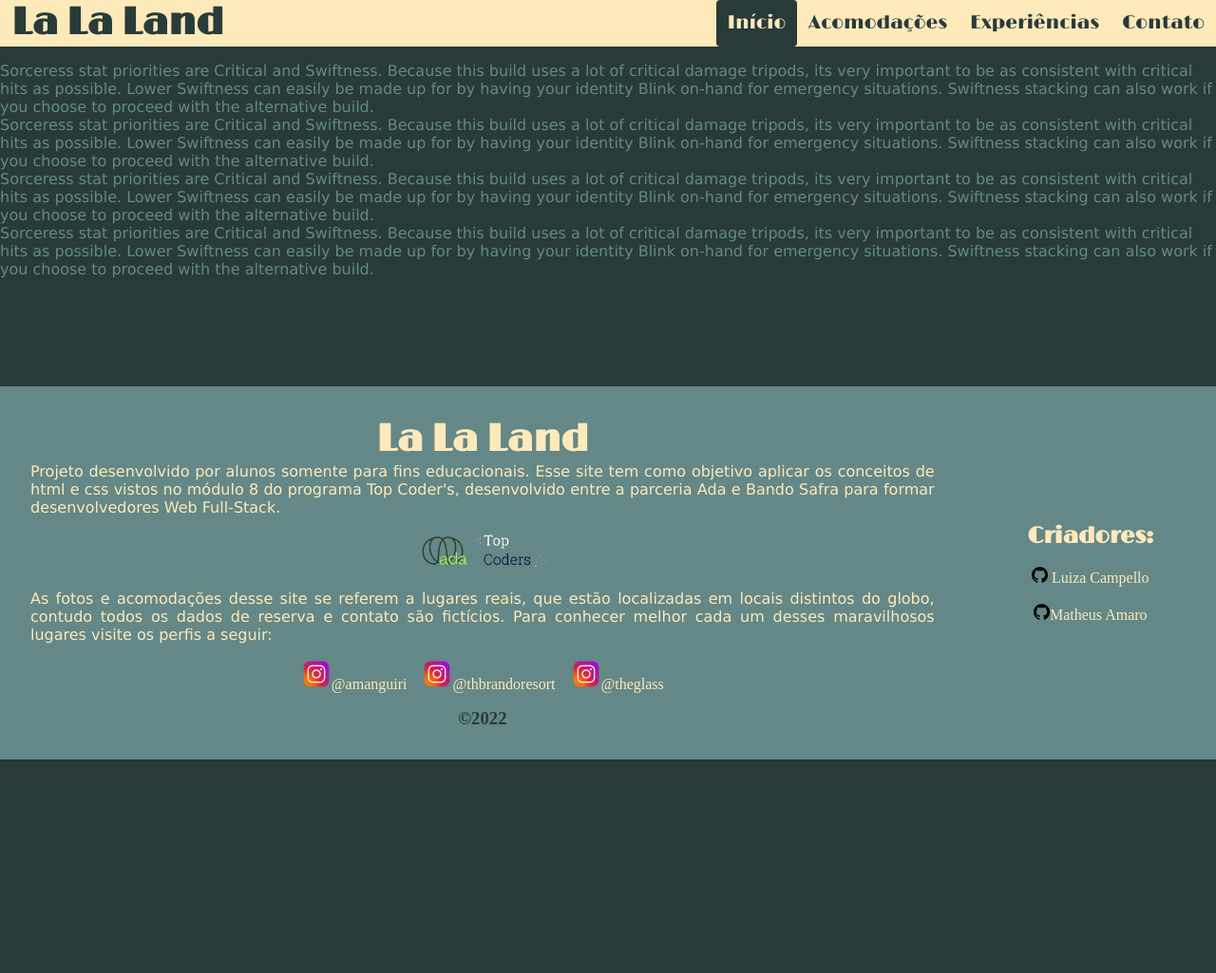
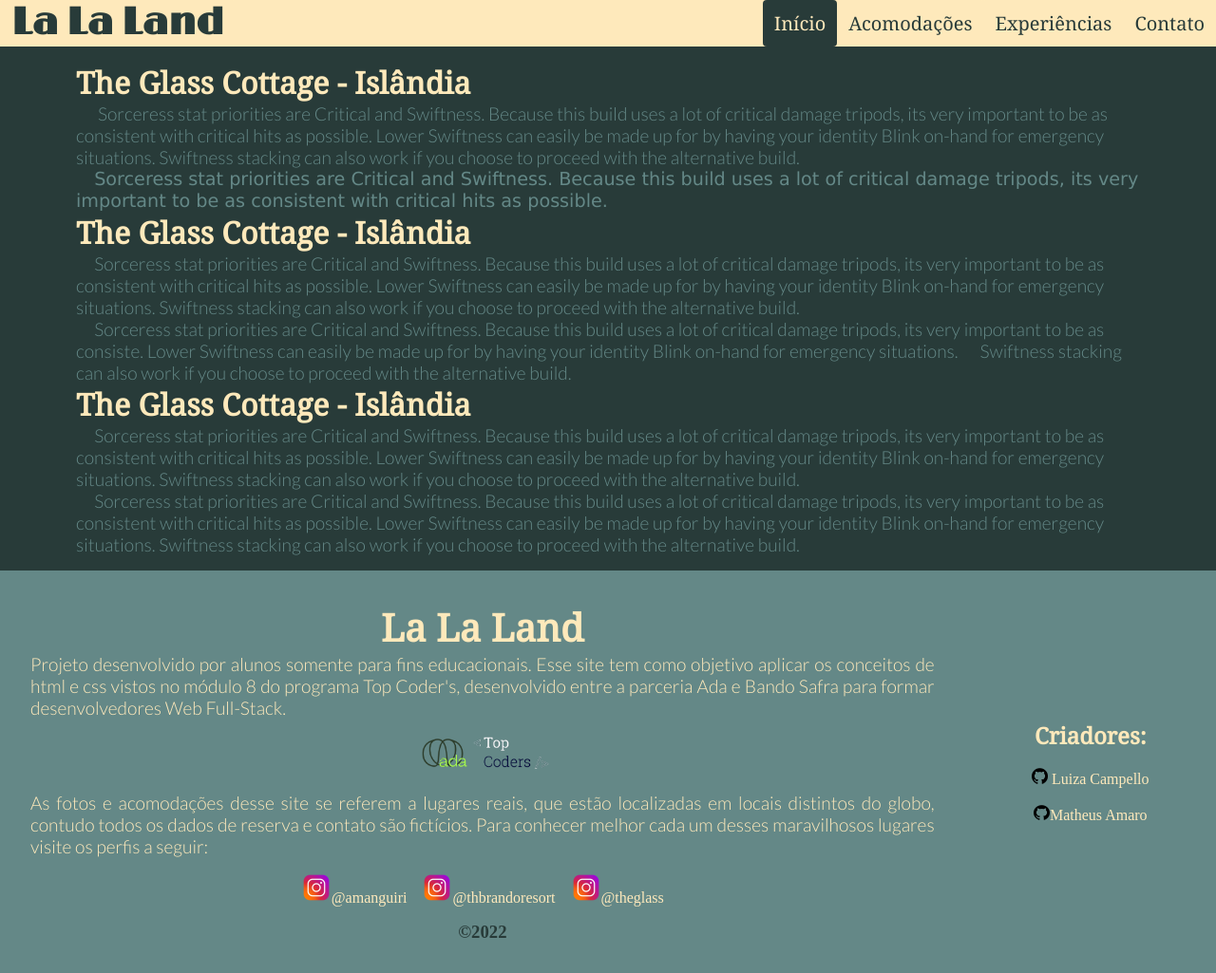
Before and after one commit to luizacampello/Projeto_M08_LetsCode, a plain HTML site: page index.html in a window 1280 px wide. Shown: the whole page at 95% size. Before the commit the page ends 800 px from the top, so only its background shows below. Drawn offline with nearby package versions, Linux system fonts and the light colour scheme.

Commit message:
Change fonts and add margins

```diff
--- a/css/footerStyle.css
+++ b/css/footerStyle.css
@@ -24,7 +24,7 @@ footer{
 
 
 .pfooter{
-    font-family: Verdana;
+    font-family: 'Lato', sans-serif;
     color: #FEE9BB;
     text-align: justify;
 }
--- a/css/headerStyle.css
+++ b/css/headerStyle.css
@@ -7,7 +7,7 @@
 
   .header a {
     float: left;
-    font-family: 'Limelight', cursive;
+    font-family: 'Noto Serif', serif;
     background-color: #FEE9BB;
     color: #283B39;
     text-align: center;
@@ -19,6 +19,7 @@
   }
 
   .header a.logo {
+    font-family: 'Limelight', cursive;
     font-size: clamp(1.5rem, 1rem + 16vw, 2.5rem);
     font-weight: bold;
   }
--- a/css/sharedStyle.css
+++ b/css/sharedStyle.css
@@ -1,4 +1,6 @@
 @import url('https://fonts.googleapis.com/css?family=Limelight');
+@import url('https://fonts.googleapis.com/css2?family=Lato:wght@300&display=swap');
+@import url('https://fonts.googleapis.com/css2?family=Noto+Serif&display=swap');
 
 *{
   margin:0%;
@@ -14,24 +16,27 @@ body{
 }
 
 h1{
-    font-family: 'Limelight', cursive;
+    font-family: 'Noto Serif', serif;
     color: #FEE9BB;
 }
 
 h2{
-    font-family: 'Limelight', cursive;
+    font-family: 'Noto Serif', serif;
     color: #FEE9BB;
 }
 
 p{
-    font-family: Verdana;
+    font-family: 'Lato', sans-serif;
     color: #648887;
+    font-size: 1.2rem;
 }
 
 
-main{
+.main{
     margin-top: 2vh;
     margin-bottom: 2vh;
+    margin-left: 10vh;
+    margin-right: 10vh;
     flex: 1;
 }
 
--- a/index.html
+++ b/index.html
@@ -22,22 +22,35 @@
         </div>
     </header>
 
-    <main>
+    <div class="main">
+        <h1>The Glass Cottage - Islândia</h1>
+        <p> &emsp; Sorceress stat priorities are Critical and Swiftness. Because this build uses a lot of critical damage tripods,
+            its very important to be as consistent with critical hits as possible. Lower Swiftness can easily be made up for by having your identity Blink on-hand for emergency situations.
+            Swiftness stacking can also work if you choose to proceed with the alternative build.
+        </p>
+        <p style = 'font-family: Verdana'> &emsp;Sorceress stat priorities are Critical and Swiftness. Because this build uses a lot of critical damage tripods,
+                its very important to be as consistent with critical hits as possible.
+        </p>
+        <h1>The Glass Cottage - Islândia</h1>
+        <p>&emsp;Sorceress stat priorities are Critical and Swiftness. Because this build uses a lot of critical damage tripods,
+                    its very important to be as consistent with critical hits as possible. Lower Swiftness can easily be made up for by having your identity Blink on-hand for emergency situations.
+                    Swiftness stacking can also work if you choose to proceed with the alternative build.
+        </p>
+        <p>&emsp;Sorceress stat priorities are Critical and Swiftness. Because this build uses a lot of critical damage tripods,
+                        its very important to be as consiste. Lower Swiftness can easily be made up for by having your identity Blink on-hand for emergency situations.
+                        &emsp;Swiftness stacking can also work if you choose to proceed with the alternative build.
+        </p>
+        <h1>The Glass Cottage - Islândia</h1>
+        <p>&emsp;Sorceress stat priorities are Critical and Swiftness. Because this build uses a lot of critical damage tripods,
+            its very important to be as consistent with critical hits as possible. Lower Swiftness can easily be made up for by having your identity Blink on-hand for emergency situations.
+            Swiftness stacking can also work if you choose to proceed with the alternative build.
+        </p>
+        <p>&emsp;Sorceress stat priorities are Critical and Swiftness. Because this build uses a lot of critical damage tripods,
+                its very important to be as consistent with critical hits as possible. Lower Swiftness can easily be made up for by having your identity Blink on-hand for emergency situations.
+                Swiftness stacking can also work if you choose to proceed with the alternative build.
+        </p>
 
-        <p>Sorceress stat priorities are Critical and Swiftness. Because this build uses a lot of critical damage tripods,
-            its very important to be as consistent with critical hits as possible. Lower Swiftness can easily be made up for by having your identity Blink on-hand for emergency situations.
-            Swiftness stacking can also work if you choose to proceed with the alternative build.</p>
-            <p>Sorceress stat priorities are Critical and Swiftness. Because this build uses a lot of critical damage tripods,
-                its very important to be as consistent with critical hits as possible. Lower Swiftness can easily be made up for by having your identity Blink on-hand for emergency situations.
-                Swiftness stacking can also work if you choose to proceed with the alternative build.</p>
-                <p>Sorceress stat priorities are Critical and Swiftness. Because this build uses a lot of critical damage tripods,
-                    its very important to be as consistent with critical hits as possible. Lower Swiftness can easily be made up for by having your identity Blink on-hand for emergency situations.
-                    Swiftness stacking can also work if you choose to proceed with the alternative build.</p>
-                    <p>Sorceress stat priorities are Critical and Swiftness. Because this build uses a lot of critical damage tripods,
-                        its very important to be as consistent with critical hits as possible. Lower Swiftness can easily be made up for by having your identity Blink on-hand for emergency situations.
-                        Swiftness stacking can also work if you choose to proceed with the alternative build.</p>
-
-    </main>
+    </div>
 
     <footer>
 
```
Also changed, not shown: accommodations.html (+18 -5 lines), contact.html (+9 -1 lines), experiences.html (+18 -6 lines).
